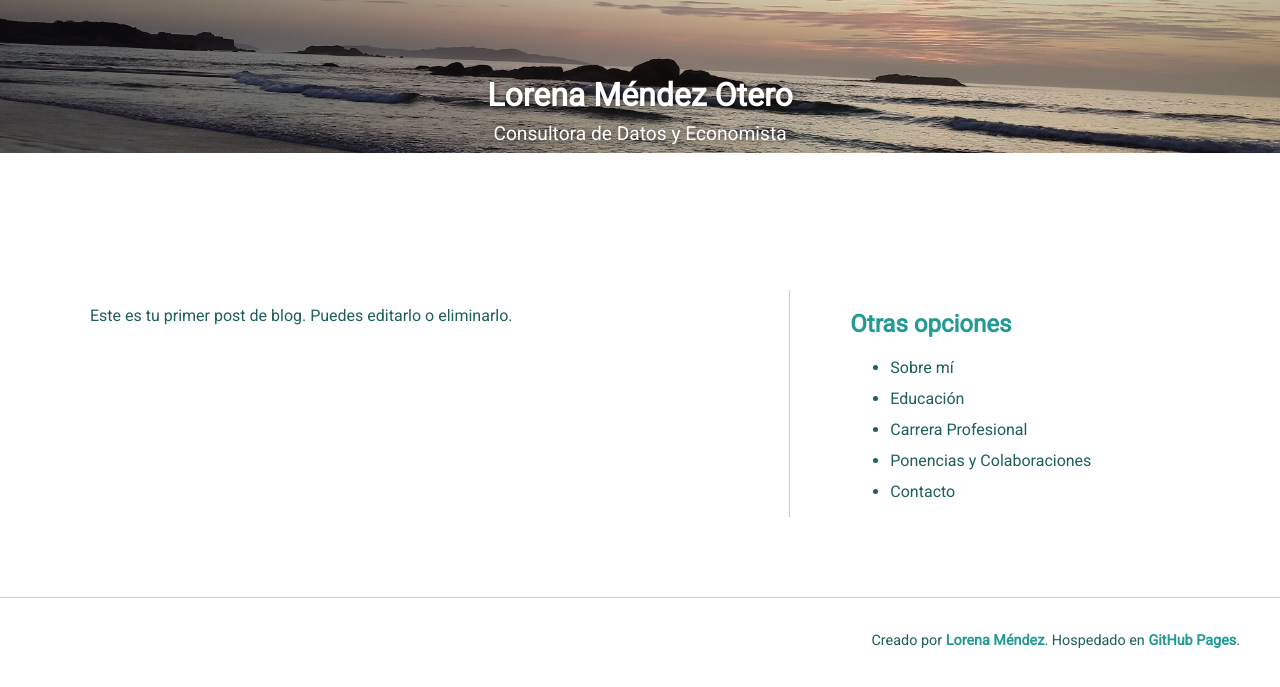
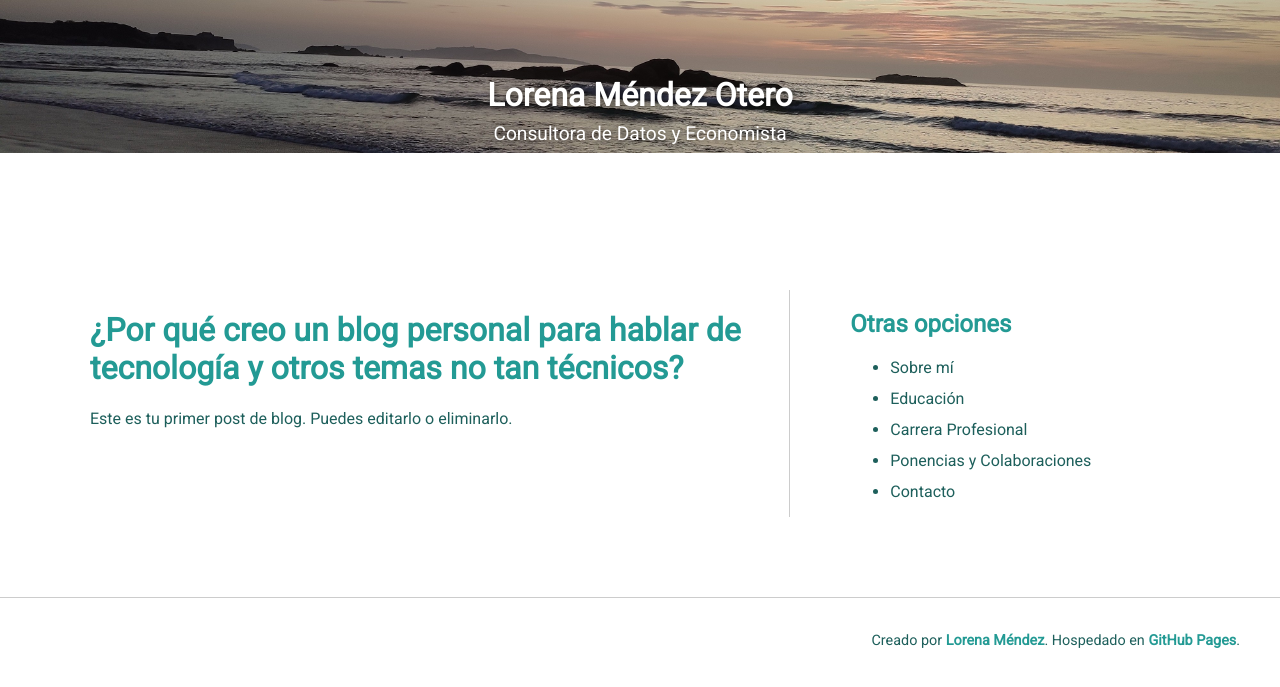
Before and after one commit to lmendezotero/lmendezotero.github.io, a Jekyll site: the page built from _posts/2025-06-26-por-que-creo-un-blog.md, in a window 1280 px wide. Shown: the top 687 px of the page. Built offline with Jekyll 4.4.1, drawn with Linux system fonts in a browser that asks for light colours.

Commit message:
Update 2025-06-26-por-que-creo-un-blog.md

```diff
--- a/_posts/2025-06-26-por-que-creo-un-blog.md
+++ b/_posts/2025-06-26-por-que-creo-un-blog.md
@@ -7,4 +7,6 @@ layout: default
 permalink: /2025-06-26-por-que-creo-un-blog/
 ---
 
+# ¿Por qué creo un blog personal para hablar de tecnología y otros temas no tan técnicos?
+
 Este es tu primer post de blog. Puedes editarlo o eliminarlo.
```
